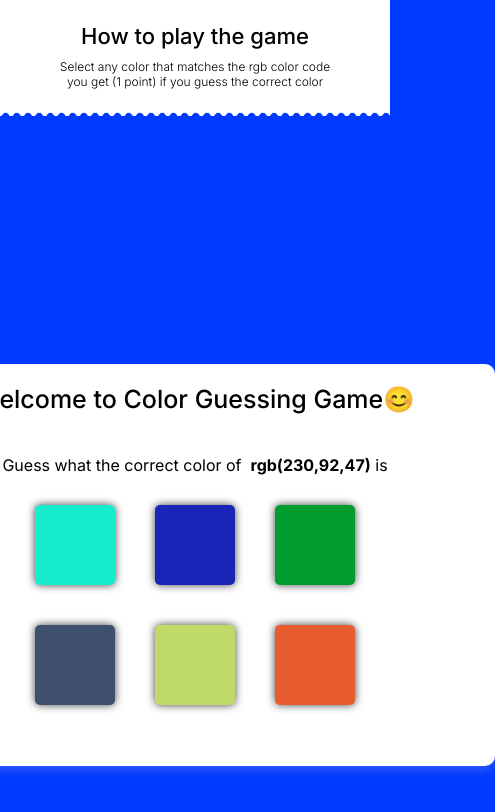
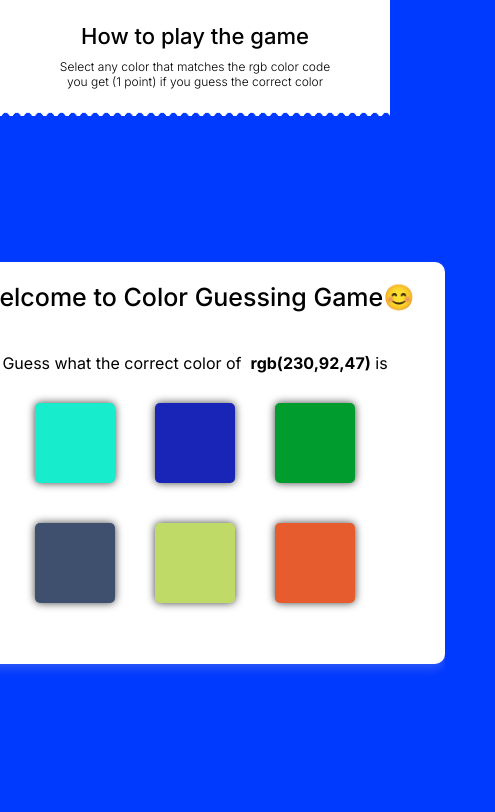
Before and after one commit to reigndesign/hgn-color-game, a plain HTML site: page index.html in a window 390 px wide. Shown: the whole page, 495 px wide, since content can reach past the window. Drawn offline with nearby package versions, Linux system fonts and the light colour scheme; grey boxes are pictures that could not be loaded.

Commit message:
Update main.css

```diff
--- a/css/main.css
+++ b/css/main.css
@@ -32,7 +32,6 @@ body {
 
 .wrapper {
     background: #fff;
-    width: 600px;
     border-radius: 10px;
     box-shadow: 0 5px 10px rgba(217, 208, 208, 0.2);
 }
@@ -77,6 +76,9 @@ body {
     left: 0;
     height: 6px;
     width: 100%;
+    display: flex;
+    justify-content: center;
+    align-items: center;
     bottom: -4px;
     background: radial-gradient(circle, transparent, transparent 50%, #fff 50%, #fff 100%) 0px 1px / .7rem .7rem repeat-x;
 }
@@ -251,17 +253,21 @@ body {
 
 /* Small tablet to big tablet: from 768px to 1023px */
 @media only screen and (max-width: 1023px) {
+    .footer {
+        margin-top: 65rem;
 
+ }
 }
 
 
 
 /* Small phones to small tablets: from 481px to 767px */
 @media only screen and (max-width: 767px) {
+
     .container {
-        width: 100%;
+        width: 300px;
         margin-top: 90px;
-        height: calc(100vh - 50px);
+        height: calc(80vh - 50px);
     }
 
     .wrapper {
@@ -276,15 +282,13 @@ body {
 }
 /* Small phones: from 0 to 480px */
 @media only screen and (max-width: 480px) {
-
-    .container {
-        width: 100%;
-        margin-top: 90px;
-        height: calc(100vh - 50px);
-    }
-
     .wrapper {
         margin-top: 40%;
+    }
+    .container {
+        width: 300px;
+        margin-top: 90px;
+        height: calc(80vh - 50px);
     }
 
     .footer {
```
